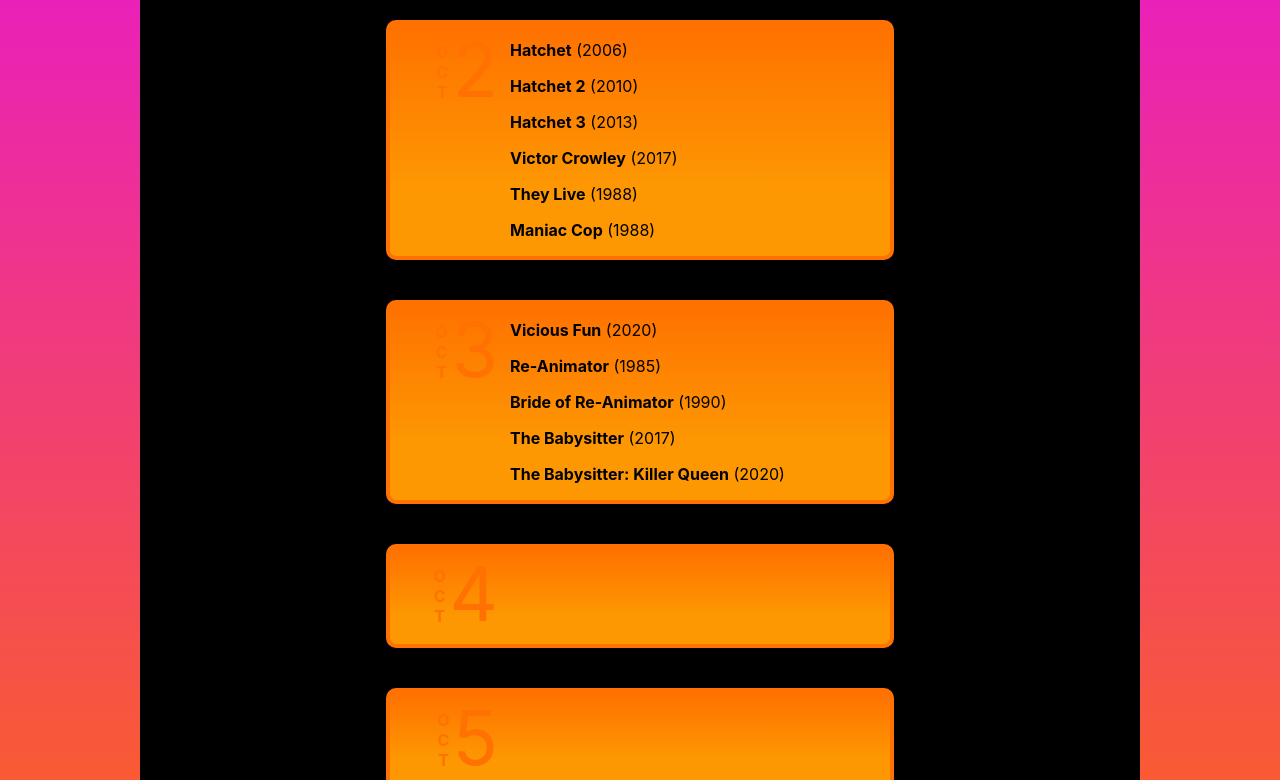
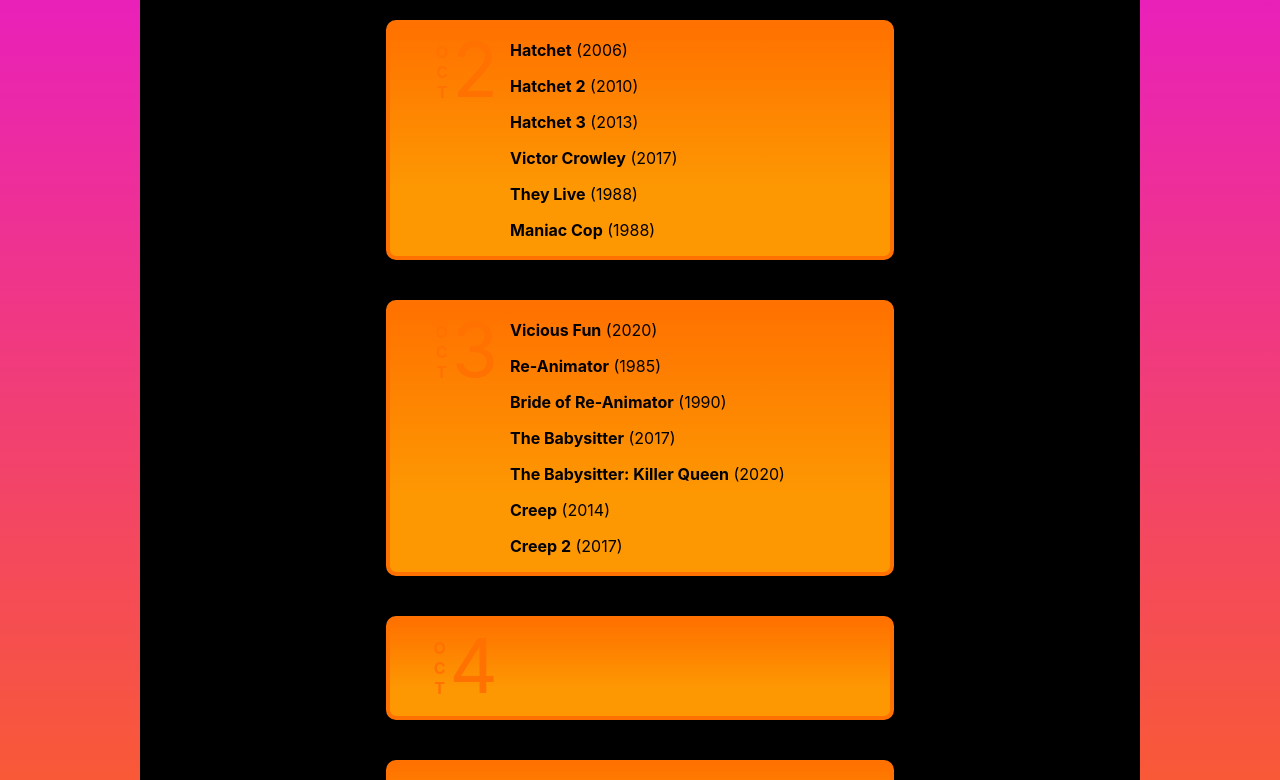
Before and after one commit to cshov/october-horror-binge, a React (Create React App) app: page / in a window 1280 px wide. Shown: the part 416-1196 px from the top of the page. Built offline with nearby package versions, Linux system fonts and the light colour scheme.

Commit message:
styles overhaul

```diff
--- a/src/App.css
+++ b/src/App.css
@@ -75,7 +75,7 @@
   color: #000;
 }
 .App .navMenu a:hover {
-  background: none;
+  background: linear-gradient(180deg, rgb(253, 151, 2) 0%, rgba(253, 151, 2, 0.7) 30%, rgba(253, 151, 2, 0.3) 50%, rgba(253, 151, 2, 0) 70%);
   color: #fd9702;
 }
 
--- a/src/App.scss
+++ b/src/App.scss
@@ -85,7 +85,9 @@
       color: #000;
 
       &:hover {
-        background: none;
+        background: linear-gradient(180deg, rgb(253,151,2,1) 0%, rgb(253,151,2,0.7) 30%, rgb(253,151,2,0.3) 50%, rgb(253,151,2,0) 70%);
+
+        //background: none;
         color: $light-jackolantern;
       }
     }
--- a/src/data/movies2023.json
+++ b/src/data/movies2023.json
@@ -70,5 +70,17 @@
     "year": 2020,
     "dateWatched": 3,
     "imdbId": "tt11024272"
+  },
+  {
+    "name": "Creep",
+    "year": 2014,
+    "dateWatched": 3,
+    "imdbId": "tt2428170"
+  },
+  {
+    "name": "Creep 2",
+    "year": 2017,
+    "dateWatched": 3,
+    "imdbId": "tt3654796"
   }
 ]
--- a/src/globals.scss
+++ b/src/globals.scss
@@ -1,3 +1,3 @@
-$dark-jackolantern: #ff7100;
-$light-jackolantern: #fd9702;
-$witches-purple: #e102ff;
+$dark-jackolantern: #ff7100; //255,113,0
+$light-jackolantern: #fd9702; //253,151,2
+$witches-purple: #e102ff; //225,2,255
```
Also changed, not shown: 1 other file (tests, documents, lock files or other folders).
